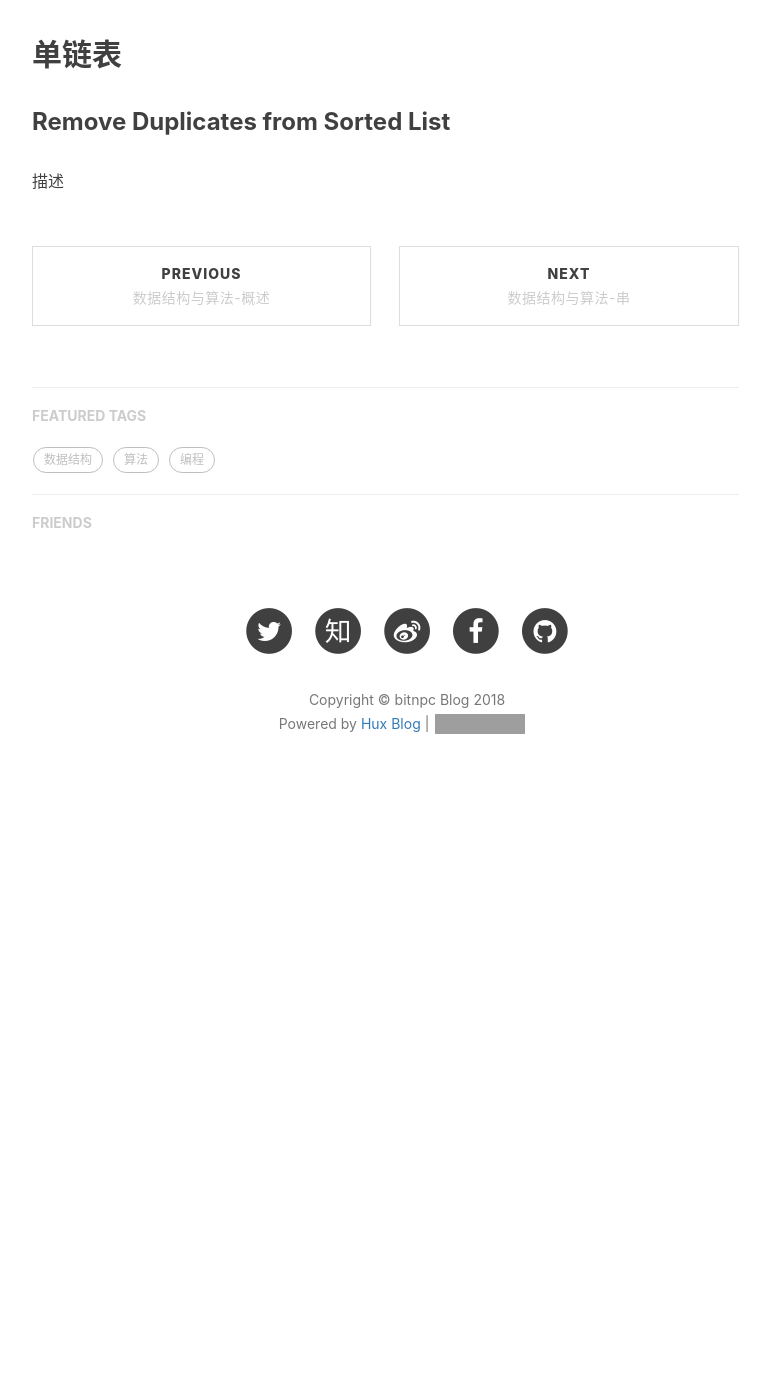
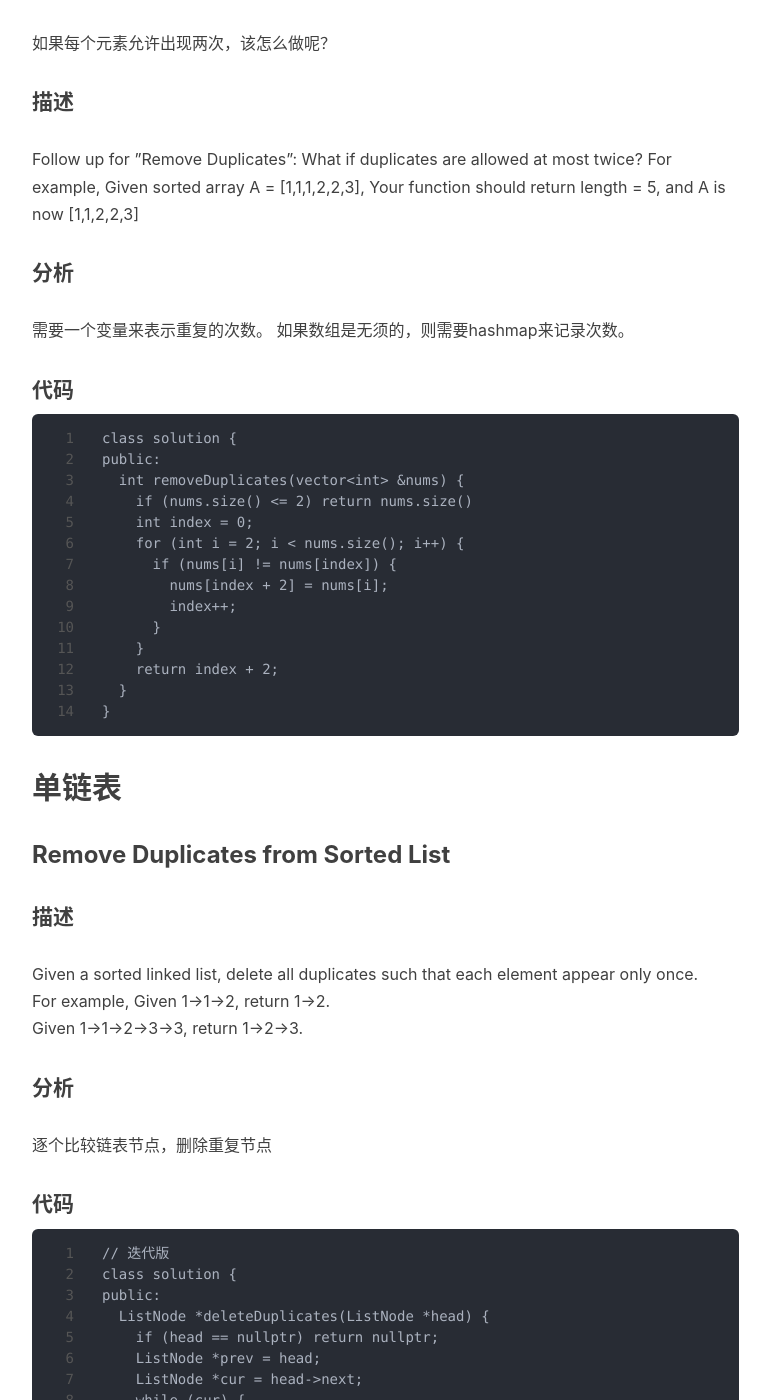
Before and after one commit to bitnpc/bitnpc.github.io, a Jekyll site: the page built from _posts/2014-08-01-数据结构与算法-线性表.md, in a window 1280 px wide and 1400 px high, scrolled down 1946 px. Shown: the whole window, without its empty margins (233-1003 px from the left). Built offline with Jekyll 4.4.1, drawn with Linux system fonts in a browser that asks for light colours; nearby versions of some CDN libraries; comment, search, counter and statistics services are not loaded; before the commit the page ends 2774 px from its top, so only the background shows below that; some of the changed text lies outside the part shown; grey boxes are pictures that could not be loaded.

Commit message:
Update Linear List

````diff
--- a/_posts/2014-08-01-数据结构与算法-线性表.md
+++ b/_posts/2014-08-01-数据结构与算法-线性表.md
@@ -50,6 +50,61 @@ class solution {
 ```
 
 如果每个元素允许出现两次，该怎么做呢？
+#### 描述
+Follow up for ”Remove Duplicates”: What if duplicates are allowed at most twice?
+For example, Given sorted array A = [1,1,1,2,2,3],
+Your function should return length = 5, and A is now [1,1,2,2,3]
+
+#### 分析
+需要一个变量来表示重复的次数。
+如果数组是无须的，则需要hashmap来记录次数。
+#### 代码
+```
+class solution {
+public:
+  int removeDuplicates(vector<int> &nums) {
+    if (nums.size() <= 2) return nums.size()
+    int index = 0;
+    for (int i = 2; i < nums.size(); i++) {
+      if (nums[i] != nums[index]) {
+        nums[index + 2] = nums[i];
+        index++;
+      }
+    }
+    return index + 2;
+  }
+}
+```
+
 ## 单链表
 ### Remove Duplicates from Sorted List
-描述
+#### 描述
+Given a sorted linked list, delete all duplicates such that each element appear only once.
+For example, Given 1->1->2, return 1->2.
+Given 1->1->2->3->3, return 1->2->3.
+
+#### 分析
+逐个比较链表节点，删除重复节点
+
+#### 代码
+```
+// 迭代版
+class solution {
+public:
+  ListNode *deleteDuplicates(ListNode *head) {
+    if (head == nullptr) return nullptr;
+    ListNode *prev = head;
+    ListNode *cur = head->next;
+    while (cur) {
+      if (prev->val == cur->val) {
+        prev->next = cur->next;
+        delete cur;
+      } else {
+        prev = cur;
+      }
+      cur = cur->next;
+    }
+    return head;
+  }
+}
+```
````
